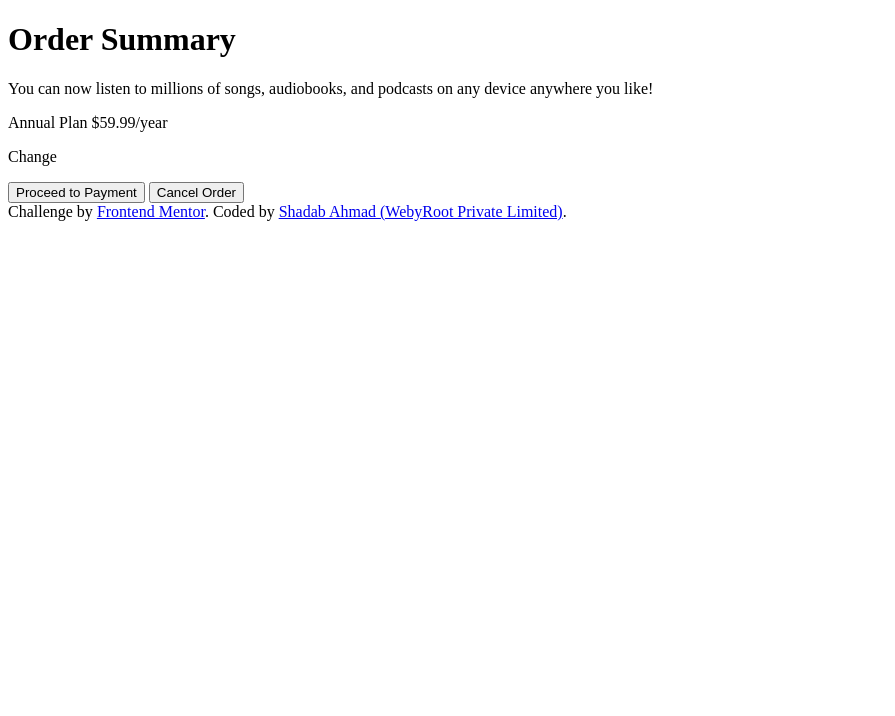
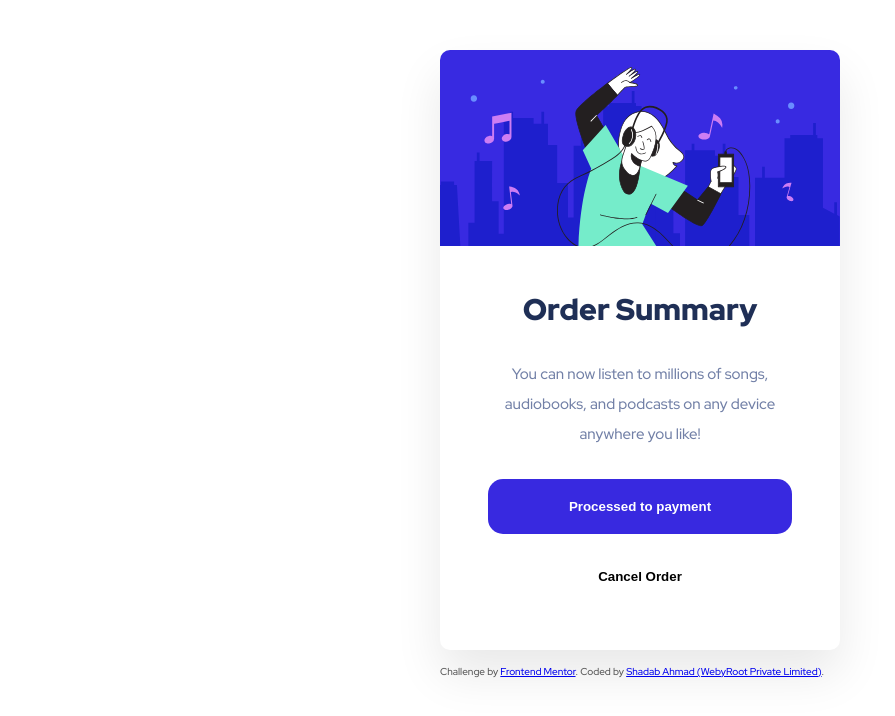
Before and after one commit to shadab-developer/Order-Summary, a plain HTML site: page index.html in a window 1280 px wide. Shown: the whole page, without its empty margins (0-895 px from the left). Drawn offline with Linux system fonts and the light colour scheme.

Commit message:
Added new design

```diff
--- a/index.html
+++ b/index.html
@@ -3,6 +3,12 @@
   <head>
     <meta charset="UTF-8" />
     <meta name="viewport" content="width=device-width, initial-scale=1.0" />
+    <link rel="preconnect" href="https://fonts.googleapis.com" />
+    <link rel="preconnect" href="https://fonts.gstatic.com" crossorigin />
+    <link
+      href="https://fonts.googleapis.com/css2?family=Red+Hat+Display:wght@500;700;900&display=swap"
+      rel="stylesheet"
+    />
     <!-- displays site properly based on user's device -->
 
     <link
@@ -12,32 +18,111 @@
       href="./images/favicon-32x32.png"
     />
 
+    <style>
+      * {
+        margin: 0;
+        padding: 0;
+        box-sizing: border-box;
+      }
+      html {
+        font-size: 62.5%;
+      }
+      body {
+        font-family: "Red Hat Display", sans-serif;
+        line-height: 1;
+        color: #555;
+        overflow-x: hidden;
+      }
+      .section-order {
+        margin: 0 auto;
+        box-shadow: 0 2.4rem 4.8rem rgba(0, 0, 0, 0.09);
+        width: 400px;
+        height: 600px;
+        margin-top: 5rem;
+        border-radius: 10px;
+        display: flex;
+        flex-direction: column;
+      }
+      .hero-img {
+        width: 100%;
+        border-radius: 10px 10px 0px 0px;
+      }
+      .summary {
+        padding: 4.8rem;
+      }
+      .content {
+        display: flex;
+        flex-direction: column;
+        gap: 3.5rem;
+      }
+      .buttons {
+        display: flex;
+        flex-direction: column;
+        margin-top: 3rem;
+        gap: 1.5rem;
+      }
+      .btn {
+        height: 5.5rem;
+        border: none;
+        font-weight: 900;
+        border-radius: 15px;
+        cursor: pointer;
+      }
+      .order-btn {
+        background-color: hsl(245, 75%, 52%);
+        color: white;
+      }
+      .order-btn:hover,
+      .order-btn:visited {
+        background-color: hsl(225, 71%, 70%);
+      }
+      .cancel-btn {
+        color: black;
+        background: none;
+      }
+      .order-title {
+        color: hsl(223, 47%, 23%);
+        font-size: 3rem;
+        font-weight: 900;
+        text-align: center;
+      }
+      .order-details {
+        font-size: 1.5rem;
+        text-align: center;
+        color: hsl(224, 23%, 55%);
+        font-weight: 500;
+        line-height: 2;
+      }
+      .attribution {
+        margin-top: 1.5rem;
+      }
+    </style>
+
     <title>Frontend Mentor | Order summary card</title>
   </head>
   <body>
-    <div class="container">
-      <h1>Order Summary</h1>
+    <section class="section-order">
+      <img src="images/illustration-hero.svg" class="hero-img" alt="Hero IMG" />
+      <div class="summary">
+        <div class="content">
+          <h1 class="order-title">Order Summary</h1>
 
-      <p>
-        You can now listen to millions of songs, audiobooks, and podcasts on any
-        device anywhere you like!
+          <p class="order-details">
+            You can now listen to millions of songs, audiobooks, and podcasts on
+            any device anywhere you like!
           </p>
-
-      <div>
-        <p>Annual Plan $59.99/year</p>
-        <p>Change</p>
         </div>
-
-      <button>Proceed to Payment</button>
-
-      <button>Cancel Order</button>
+        <div class="buttons">
+          <button class="btn order-btn">Processed to payment</button>
+          <button class="btn cancel-btn">Cancel Order</button>
         </div>
-
+      </div>
       <div class="attribution">
         Challenge by
         <a href="https://www.frontendmentor.io?ref=challenge" target="_blank"
           >Frontend Mentor</a
         >. Coded by <a href="#">Shadab Ahmad (WebyRoot Private Limited)</a>.
       </div>
+    </section>
   </body>
 </html>
```
Also changed, not shown: 1 other file. Lines whose indentation alone changed are shown as unchanged.
